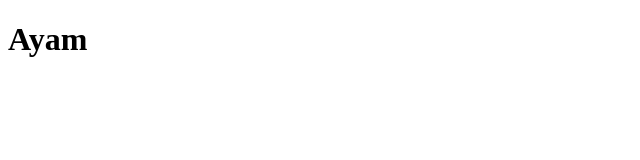
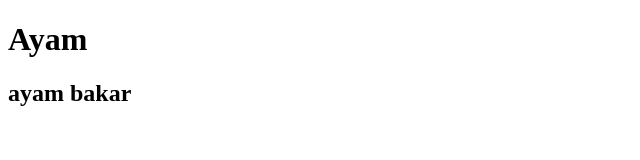
Before and after one commit to retnanurindahsari13/msib-batch2-alterra, a plain HTML site: page index.html in a window 1280 px wide. Shown: the whole page, without its empty margins (0-640 px from the left). Drawn offline with Linux system fonts and the light colour scheme.

Commit message:
Update index.html

```diff
--- a/index.html
+++ b/index.html
@@ -8,5 +8,6 @@
 </head>
 <body>
     <h1>Ayam</h1>
+    <h2>ayam bakar</h2>
 </body>
 </html>
```
